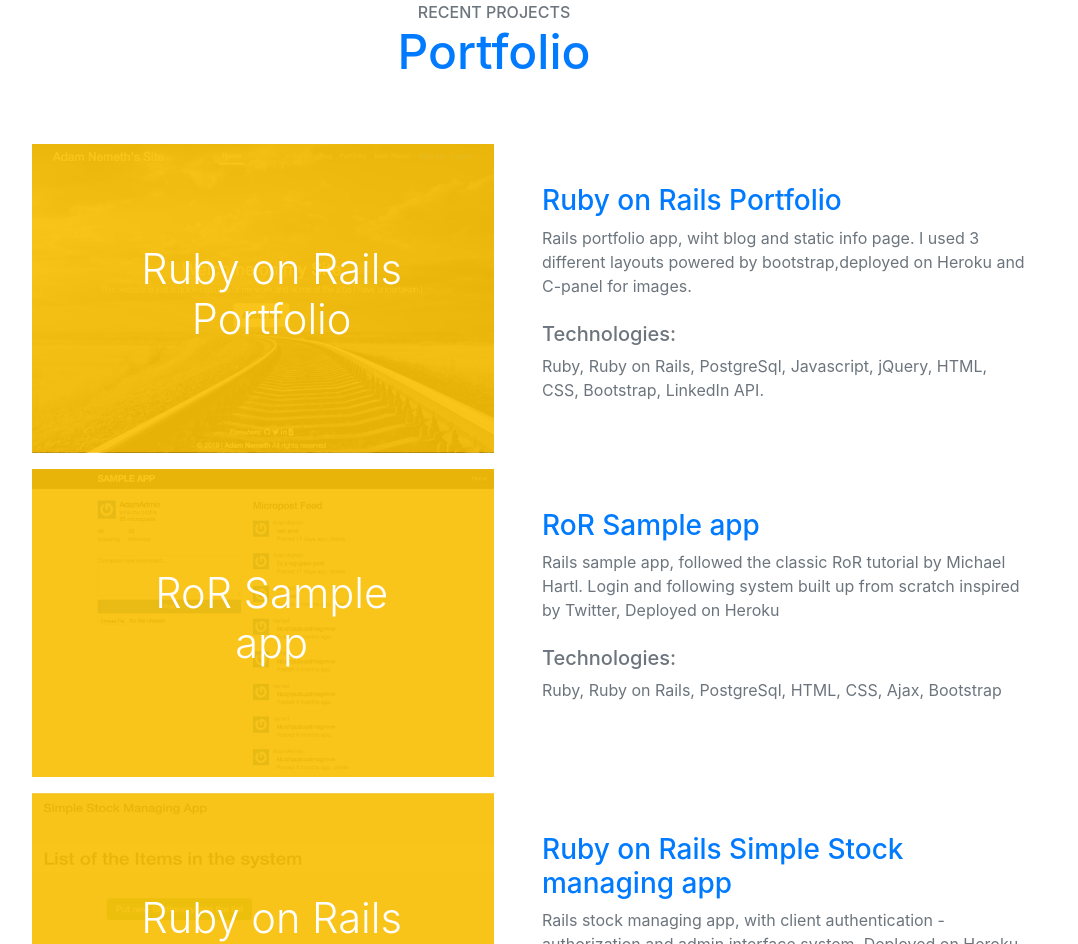
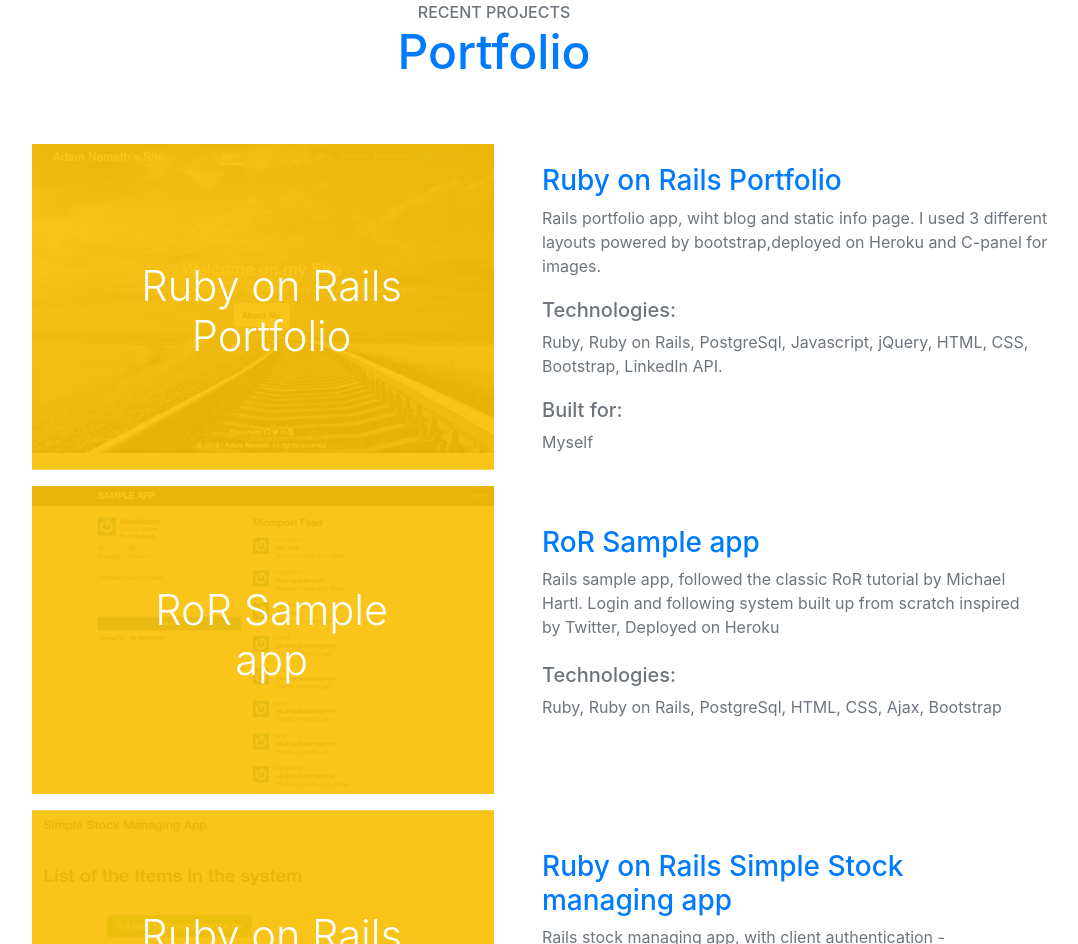
Before and after one commit to Winy81/Bootstrap_portfolio_index, a website with bundled scripts: page index.html in a window 1280 px wide. Shown: the part 2795-3739 px from the top of the page, without its empty margins (146-1224 px from the left). Built offline with nearby package versions, Linux system fonts and the light colour scheme.

Commit message:
extra tag as 'built for' added to the ruby on rails port. div and style correction

```diff
--- a/index.html
+++ b/index.html
@@ -183,10 +183,11 @@
             <img class="img-fluid" src="img/rails_portfolio_link.jpg" alt="">
           </a>
         </div>
-        <div class="col-lg-6 text-left p-4 pl-5">
-          <h3 class="pt-3 text-primary"><a href="https://adam-n-portfolio.herokuapp.com/" target="_blank">Ruby on Rails Portfolio</a></h3>
+        <div class="col-lg-6 text-left pt-3 pl-5">
+          <h3 class="pt-1 text-primary"><a href="https://adam-n-portfolio.herokuapp.com/" target="_blank">Ruby on Rails Portfolio</a></h3>
           <p class="text-muted">Rails portfolio app, wiht blog and static info page. I used 3 different layouts powered by bootstrap,deployed on Heroku and C-panel for images.</p>
-            <h5 class="pt-2 text-secondary">Technologies:</h5><p class="mb-4 text-muted">Ruby, Ruby on Rails, PostgreSql, Javascript, jQuery, HTML, CSS, Bootstrap, LinkedIn API.</p>
+          <h5 class="pt-1 text-secondary">Technologies:</h5><p class="mb-3 text-muted">Ruby, Ruby on Rails, PostgreSql, Javascript, jQuery, HTML, CSS, Bootstrap, LinkedIn API.</p>
+          <h5 class="pt-1 text-secondary">Built for:</h5><p class="text-muted">Myself</p>
         </div>
       </div>
 
```
